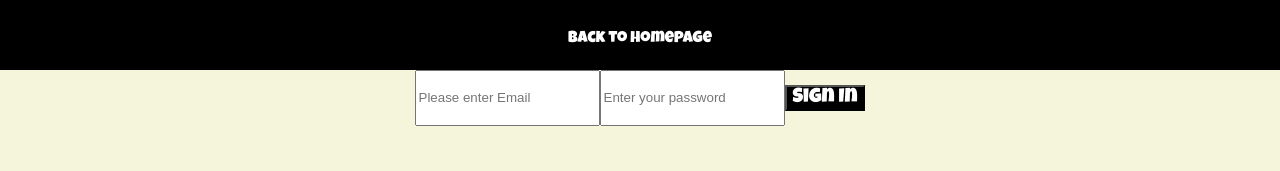
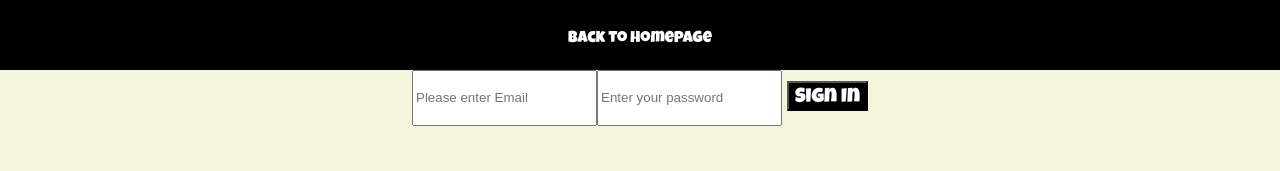
Before and after one commit to deepthinker-88/Fitness-Website, a React (Create React App) app: page /sign-in in a window 1280 px wide. Shown: the top 171 px of the page. Built offline with nearby package versions, Linux system fonts and the light colour scheme.

Commit message:
Added padding-top and margin left to Sign In button

```diff
--- a/src/components/SignInPage/SignInPage.css
+++ b/src/components/SignInPage/SignInPage.css
@@ -25,6 +25,8 @@
     font-size:20px;
     background-color:black;
     color:white;
+    padding-top: 5px;
+    margin-left:5px;
 }
 
 .content{
```
